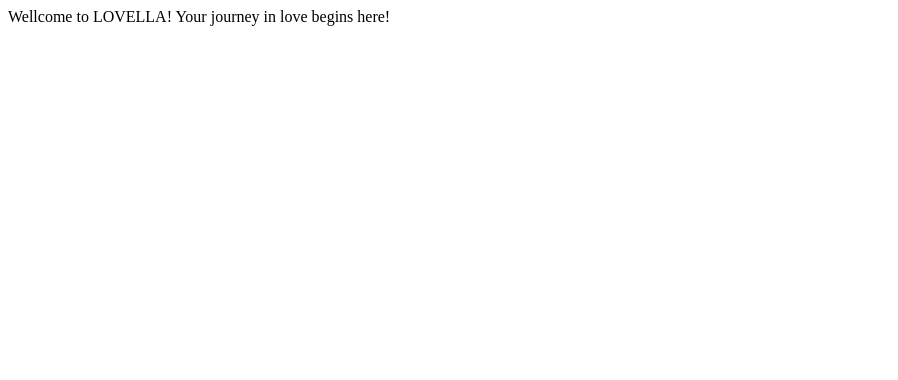
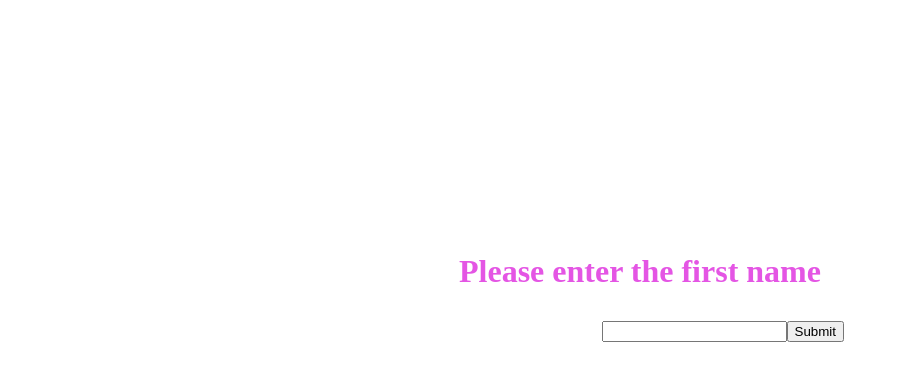
Before and after one commit to olateekay/lovella, a React (Create React App) app: page /firsttextfield in a window 1280 px wide. Shown: the top 380 px of the page, without its empty margins (0-898 px from the left). Built offline with nearby package versions, Linux system fonts and the light colour scheme.

Commit message:
lovella routing and pages

```diff
--- a/src/App.js
+++ b/src/App.js
@@ -1,13 +1,27 @@
-import React from 'react';
-// import logo from './logo.svg';
-// import './App.css';
+import React,{ Component } from 'react';
+import { BrowserRouter as Router, Route, Switch } from 'react-router-dom';
+import  Home  from './components/Home';
+import  FirstTextField  from './components/FirstTextField';
+import  SecondTextField  from './components/SecondTextField';
+import  LandingPage  from './components/LandingPage';
+import  ResultsPage  from './components/ResultsPage';
+import  NoMatch  from './components/NoMatch';
 
 class App extends React.Component {
   render() {
     return (
-     <div className="App">
-      Wellcome to LOVELLA! Your journey in love begins here!
-     </div>
+     <React.Fragment>
+       <Router>
+         <Switch>
+          <Route exact path="/" component={Home} />
+          <Route path="/firsttextfield" component={FirstTextField} />
+          <Route path="/secondtextfield" component={SecondTextField} />
+          <Route path="/landingpage" component={LandingPage} />
+          <Route path="/resultspage" component={ResultsPage} />
+          <Route component={NoMatch} />
+         </Switch>
+       </Router>
+     </React.Fragment>
     );
   }
 }
--- /dev/null
+++ b/src/components/App.css
@@ -0,0 +1,25 @@
+.App {
+  text-align: center;
+  color: #e455e4;
+  margin-top: 20%;
+  font-family: Raleway;
+}
+
+.button {
+    border: 1px solid #e455e4;
+    border-radius: 25px;
+    color: #f4c4f3;
+    display: inline-block;
+    padding: 10px 50px;
+    margin-left: 43%;
+    margin-top:0%
+}
+
+.button:hover {
+  background-color: #e455e4;
+  color: white;
+}
+
+.Main {
+
+}
--- /dev/null
+++ b/src/components/FirstTextField.css
@@ -0,0 +1,15 @@
+.text {
+    text-align: center;
+    color: #e455e4;
+    margin-top: 20%;
+    font-family: Raleway;
+  }
+
+  .form {
+    border-radius: 25px;
+    color: #f4c4f3;
+    display: inline-block;
+    padding: 10px 50px;
+    margin-left: 43%;
+    margin-top:0%
+}
--- /dev/null
+++ b/src/components/FirstTextField.jsx
@@ -0,0 +1,41 @@
+import React from 'react';
+import './FirstTextField.css'
+
+class FirstTextField extends React.Component {
+    constructor(props) {
+        super(props);
+        this.state = {value: ''};
+        this.routeChange =  this.routeChange.bind(this);
+        this.handleChange = this.handleChange.bind(this);
+        this.handleSubmit = this.handleSubmit.bind(this);
+      }
+
+      handleChange(event) {
+        this.setState({value: event.target.value});
+      }
+
+      handleSubmit(event) {
+        alert('A name was submitted: ' + this.state.value);
+        event.preventDefault();
+      }
+      routeChange() {
+        let path = `./SecondTextField`;
+        this.props.history.push(path);
+      }
+
+   render (){
+       return(
+           <div>
+               <h1 className='text'>Please enter the first name</h1>
+             <form className='form'onSubmit={this.handleSubmit}>
+             <label>
+             <input type="text" value={this.state.value} onChange={this.handleChange} />
+             </label>
+             <input type="submit" value="Submit" onClick={this.routeChange} />
+           </form>
+           </div>
+       );
+   }
+}
+
+export default FirstTextField;
--- /dev/null
+++ b/src/components/Home.jsx
@@ -0,0 +1,28 @@
+import React from 'react';
+import './App.css';
+
+class Home extends React.Component {
+  constructor(props) {
+    super(props);
+
+    this.routeChange = this.routeChange.bind(this);
+  }
+
+  routeChange() {
+    let path = `./FirstTextField`;
+    this.props.history.push(path);
+  }
+  render() {
+    return (
+     <div className="Main">
+       <h1 className="App">
+      Welcome to LOVELLA! Your journey in love begins here!
+      </h1>
+      <button className="button" style={{fontSize:'100%'}}
+      onClick={this.routeChange}>Begin Here</button>
+     </div>
+    );
+  }
+}
+
+export default Home;
--- /dev/null
+++ b/src/components/LandingPage.jsx
@@ -0,0 +1,13 @@
+import React from 'react';
+
+class LandingPage extends React.Component {
+   render (){
+       return(
+           <div>
+              <h1 className='landing'>Lovella is working its magic!</h1>
+           </div>
+       );
+   }
+}
+
+export default LandingPage;
--- /dev/null
+++ b/src/components/NoMatch.jsx
@@ -0,0 +1,12 @@
+import React from 'react';
+class NoMatch extends React.Component {
+    render (){
+        return(
+            <div>
+                <h2>404 Page not Found!</h2>
+            </div>
+        );
+    }
+ }
+
+ export default NoMatch;
--- /dev/null
+++ b/src/components/ResultsPage.jsx
@@ -0,0 +1,13 @@
+import React from 'react';
+
+class ResultsPage extends React.Component {
+   render (){
+       return(
+           <div>
+               Results
+           </div>
+       );
+   }
+}
+
+export default ResultsPage;
--- /dev/null
+++ b/src/components/SecondTextField.jsx
@@ -0,0 +1,41 @@
+import React from 'react';
+import './FirstTextField.css';
+
+class SecondTextField extends React.Component {
+    constructor(props) {
+        super(props);
+        this.state = {value: ''};
+        this.routeChange =  this.routeChange.bind(this);
+        this.handleChange = this.handleChange.bind(this);
+        this.handleSubmit = this.handleSubmit.bind(this);
+      }
+
+      handleChange(event) {
+        this.setState({value: event.target.value});
+      }
+
+      handleSubmit(event) {
+        alert('A name was submitted: ' + this.state.value);
+        event.preventDefault();
+      }
+      routeChange() {
+        let path = `./LandingPage`;
+        this.props.history.push(path);
+      }
+
+   render (){
+       return(
+           <div>
+               <h1 className='text'>Please enter the Second name</h1>
+             <form className='form'onSubmit={this.handleSubmit}>
+             <label>
+             <input type="text" value={this.state.value} onChange={this.handleChange} />
+             </label>
+             <input type="submit" value="Submit" onClick={this.routeChange} />
+           </form>
+           </div>
+       );
+   }
+}
+
+export default SecondTextField;
```
Also changed, not shown: src/components/LandingPage.css (added).
